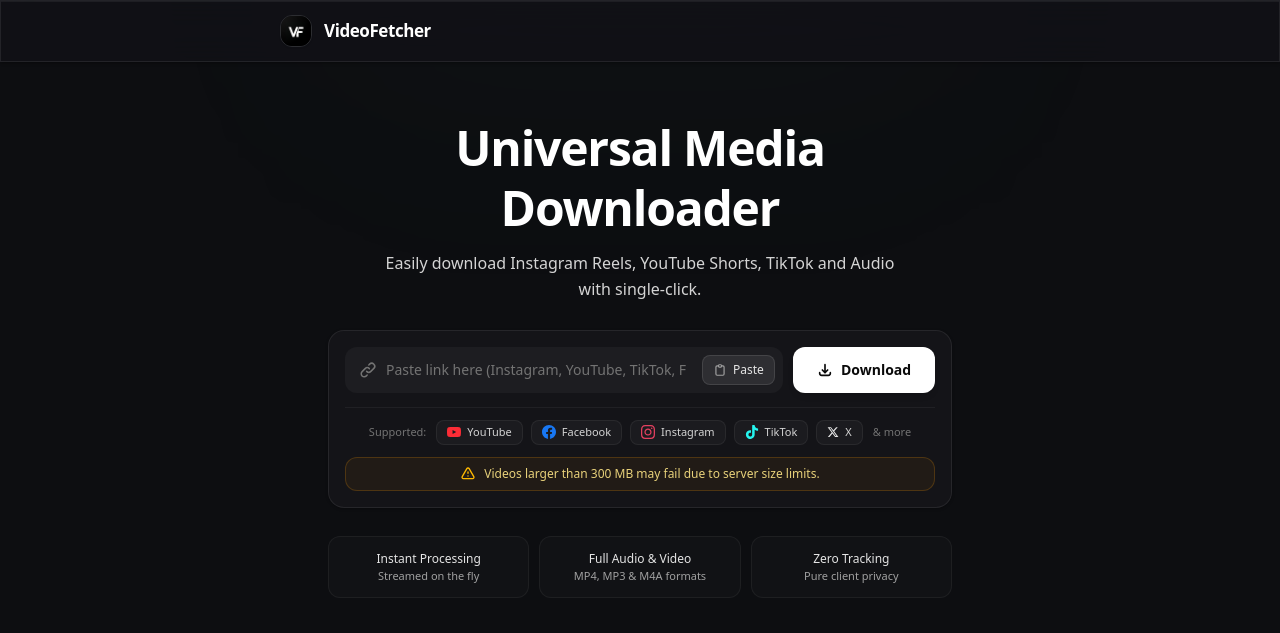
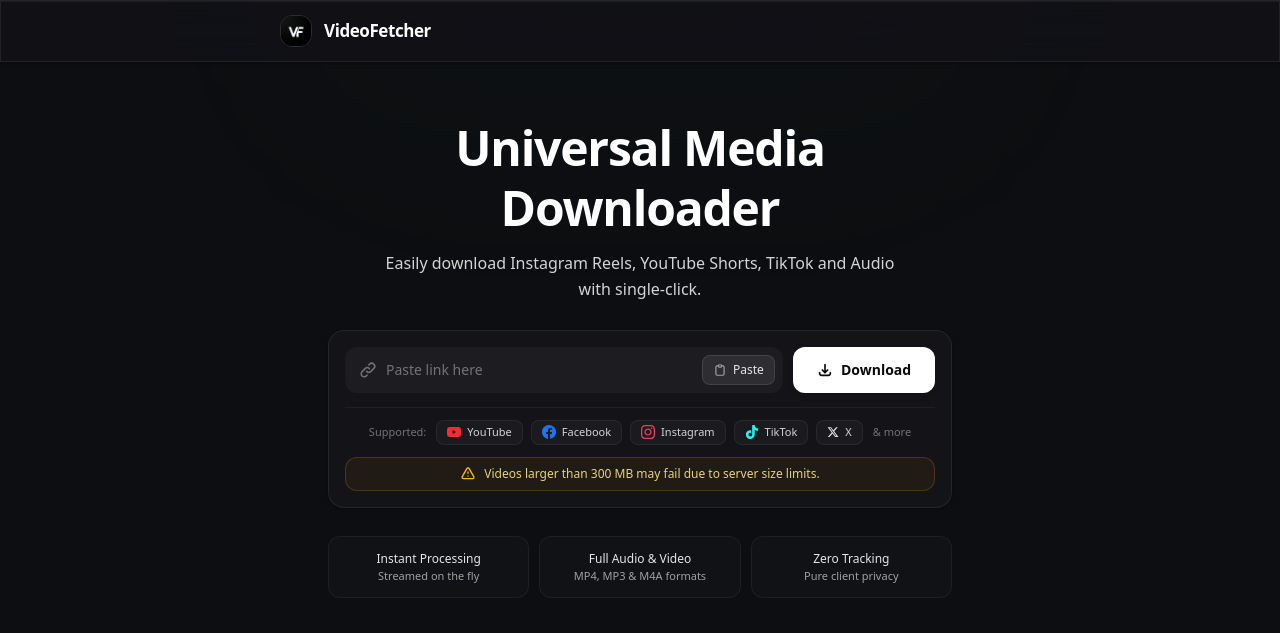
Before and after one commit to phonewinttun-dev/VideoFetcher-Python, a FastAPI app: page / in a window 1280 px wide. Shown: the top 633 px of the page. Run offline with FastAPI, Linux system fonts and the light colour scheme; style sheets or scripts are compiled from the project's sources; some libraries are stand-ins or nearby versions.

Commit message:
fix(ui): simplify input placeholder to 'Paste link here'

```diff
--- a/app/templates/index.html
+++ b/app/templates/index.html
@@ -73,7 +73,7 @@
               type="url"
               required
               aria-label="Media URL input"
-              placeholder="Paste link here (Instagram, YouTube, TikTok, Facebook...)"
+              placeholder="Paste link here"
               autocomplete="off"
               class="w-full pl-10 pr-24 py-3 bg-white/[0.04] border border-transparent focus:border-white/20 rounded-xl text-sm focus:outline-none transition-all placeholder:text-neutral-500 text-white"
             />
```
